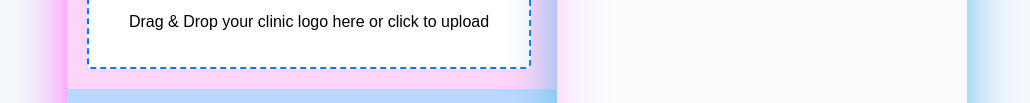
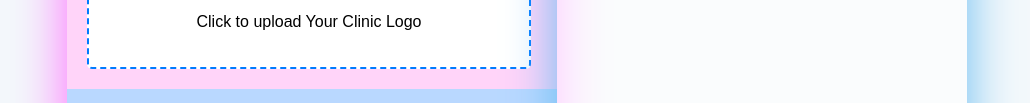
Before and after one commit to Rudranil1234568/QR-CIV, a plain HTML site: page index.html in a window 1280 px wide. Shown: the part 814-917 px from the top of the page, without its empty margins (131-1161 px from the left). Drawn offline with Linux system fonts and the light colour scheme.

Commit message:
Update index.html

```diff
--- a/index.html
+++ b/index.html
@@ -24,7 +24,7 @@
             <div class="file-input">
                 <h2 style="text-align: center;"><strong>2.</strong>Insert Your Clinic Logo</h2>
                 <div id="dragDropArea" class="drag-drop-area">
-                    <p>Drag & Drop your clinic logo here or click to upload</p>
+                    <p>Click to upload Your Clinic Logo</p>
                     <input type="file" id="logoInput" accept="image/*" style="display: none;">
                 </div>
             </div>
```
